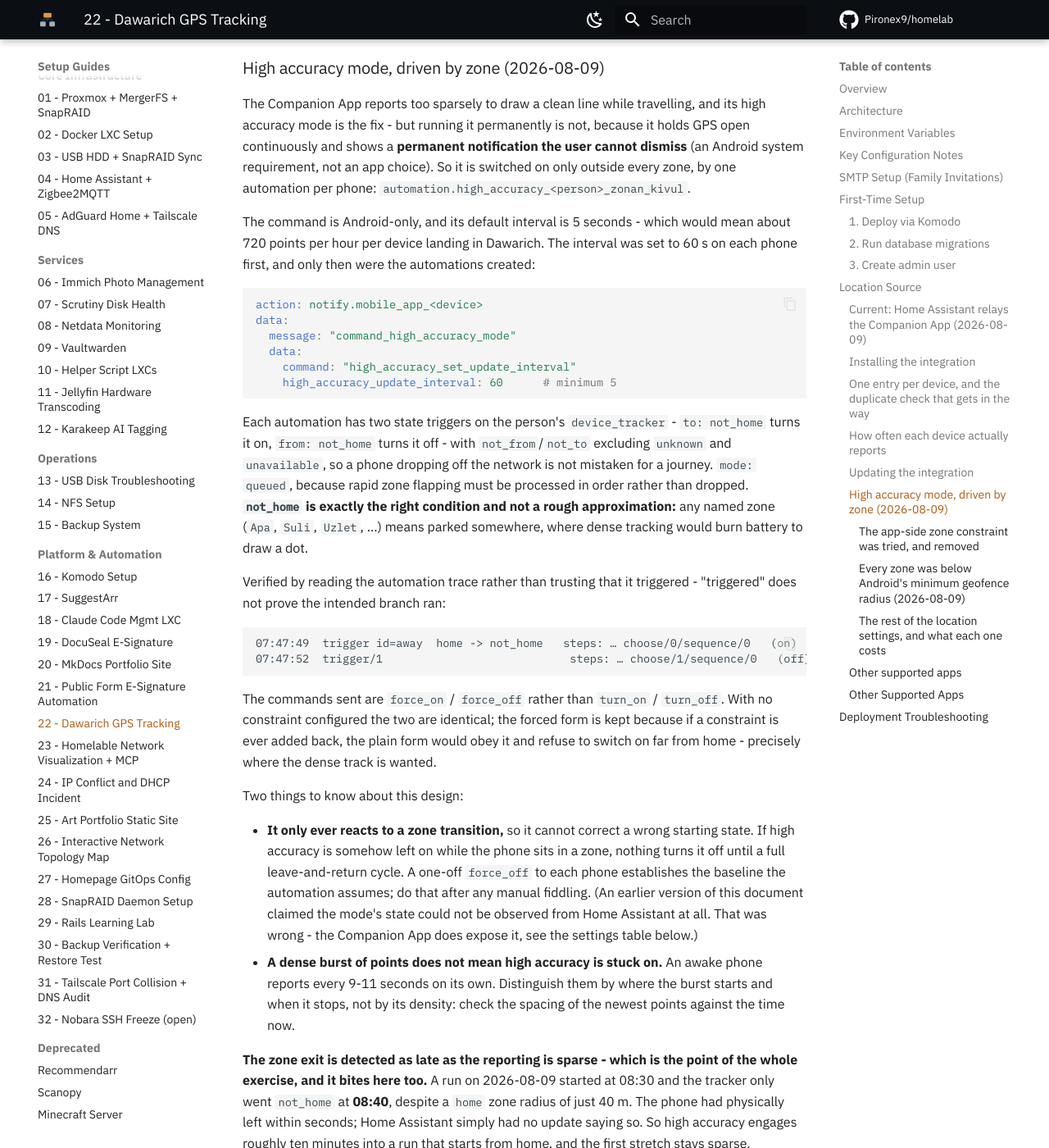
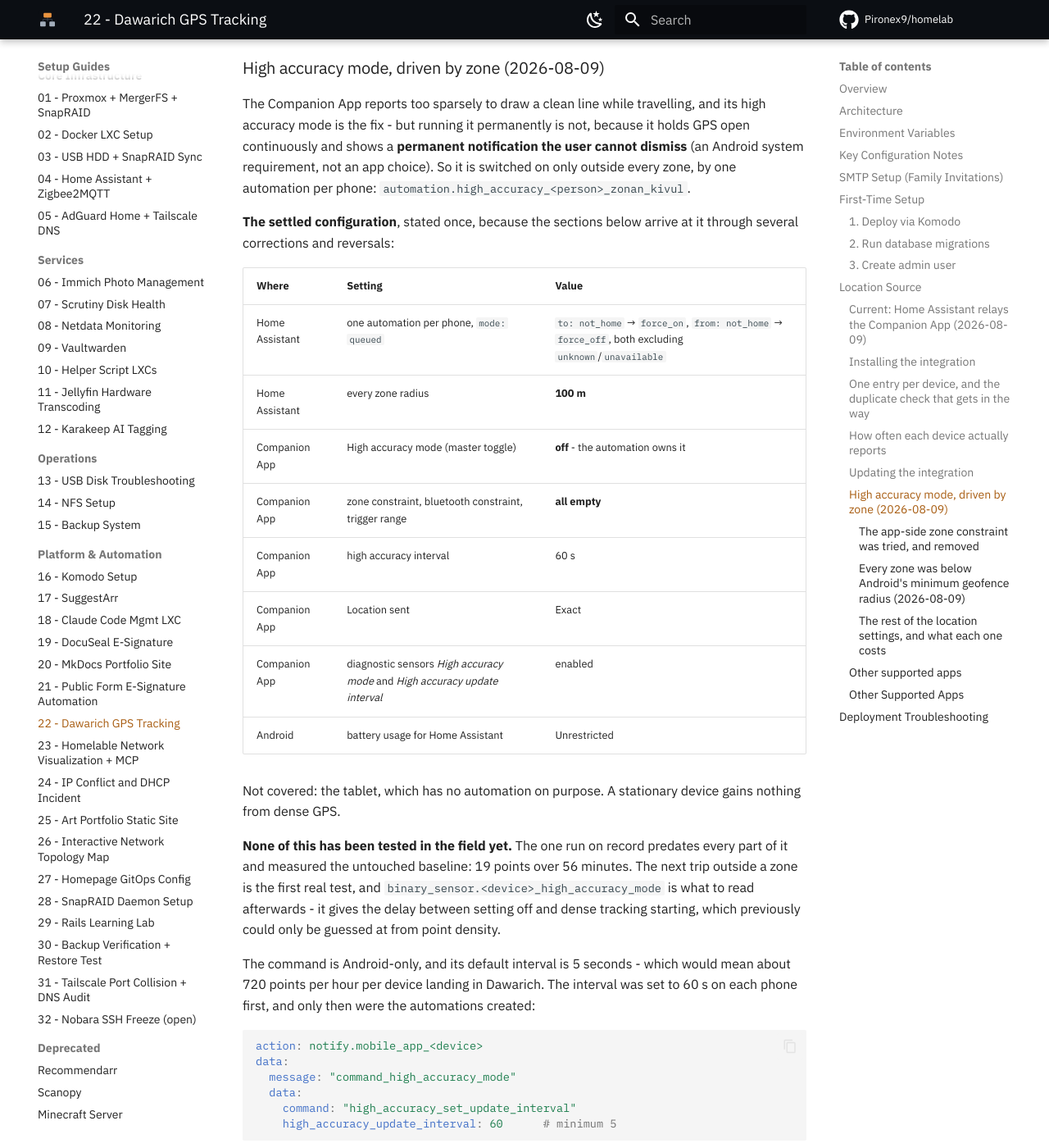
Before and after one commit to Pironex9/homelab, an MkDocs documentation site: the page built from docs/proxmox/22_Dawarich_GPS_Tracking_Setup.md, in a window 1280 px wide and 1400 px high, scrolled down 7401 px. Shown: the whole window at 82% size. Built offline with MkDocs 1.6.1 and Material for MkDocs 9.7.7, drawn with Linux system fonts in a browser that asks for light colours; comment, search, counter and statistics services are not loaded.

Commit message:
docs(dawarich): state the settled configuration once, up front
This section reached its current shape through several reversals - a zone
constraint added and removed, turn_on becoming force_on, a re-assert added
and then deleted with the constraint that justified it. Each step is worth
keeping, because each one records why an obvious-looking option is wrong.
But a reader arriving today should not have to replay the argument to find
out what is actually configured.

So the end state is now stated in one table at the top, including what is
deliberately absent, and the section notes plainly that none of it has been
tested in the field: the only run on record predates every part of it and
measured the untouched baseline.

````diff
--- a/docs/proxmox/22_Dawarich_GPS_Tracking_Setup.md
+++ b/docs/proxmox/22_Dawarich_GPS_Tracking_Setup.md
@@ -213,6 +213,23 @@ If an update misbehaves, `update.install` with an explicit older `version` rolls
 
 The Companion App reports too sparsely to draw a clean line while travelling, and its high accuracy mode is the fix - but running it permanently is not, because it holds GPS open continuously and shows a **permanent notification the user cannot dismiss** (an Android system requirement, not an app choice). So it is switched on only outside every zone, by one automation per phone: `automation.high_accuracy_<person>_zonan_kivul`.
 
+**The settled configuration**, stated once, because the sections below arrive at it through several corrections and reversals:
+
+| Where | Setting | Value |
+|---|---|---|
+| Home Assistant | one automation per phone, `mode: queued` | `to: not_home` → `force_on`, `from: not_home` → `force_off`, both excluding `unknown`/`unavailable` |
+| Home Assistant | every zone radius | **100 m** |
+| Companion App | High accuracy mode (master toggle) | **off** - the automation owns it |
+| Companion App | zone constraint, bluetooth constraint, trigger range | **all empty** |
+| Companion App | high accuracy interval | 60 s |
+| Companion App | Location sent | Exact |
+| Companion App | diagnostic sensors *High accuracy mode* and *High accuracy update interval* | enabled |
+| Android | battery usage for Home Assistant | Unrestricted |
+
+Not covered: the tablet, which has no automation on purpose. A stationary device gains nothing from dense GPS.
+
+**None of this has been tested in the field yet.** The one run on record predates every part of it and measured the untouched baseline: 19 points over 56 minutes. The next trip outside a zone is the first real test, and `binary_sensor.<device>_high_accuracy_mode` is what to read afterwards - it gives the delay between setting off and dense tracking starting, which previously could only be guessed at from point density.
+
 The command is Android-only, and its default interval is 5 seconds - which would mean about 720 points per hour per device landing in Dawarich. The interval was set to 60 s on each phone first, and only then were the automations created:
 
 ```yaml
````
